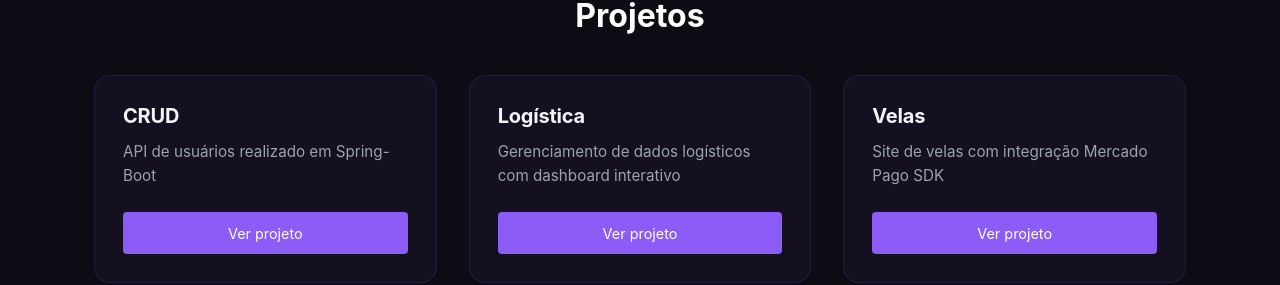
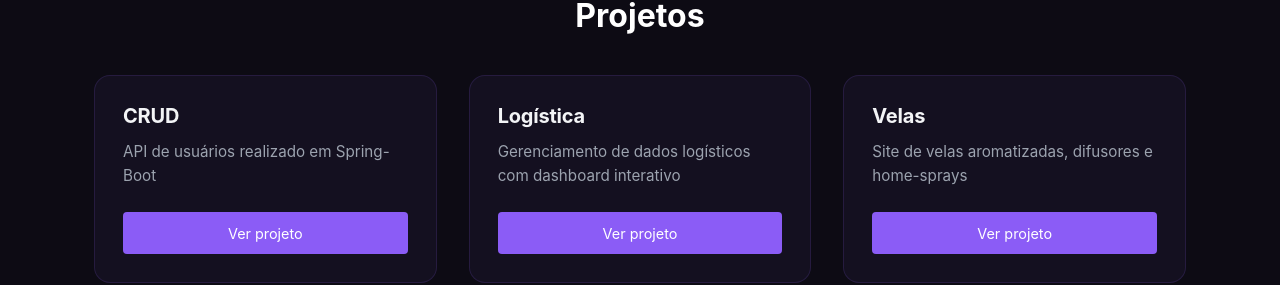
Before and after one commit to kauanvinicius9/Portfolio-Web, a React (Vite) app in the folder frontend/: page / in a window 1280 px wide. Shown: the part 1410-1695 px from the top of the page. Built offline with nearby package versions, Linux system fonts and the light colour scheme.

Commit message:
projects.ts

```diff
--- a/frontend/src/data/projects.ts
+++ b/frontend/src/data/projects.ts
@@ -16,7 +16,7 @@ export const projects: Projects[] = [
   {
     id: "03",
     title: "Velas",
-    desc: "Site de velas com integração Mercado Pago SDK",
+    desc: "Site de velas aromatizadas, difusores e home-sprays",
     link: "https://github.com/kauanvinicius9/Candles",
   },
   {
```
